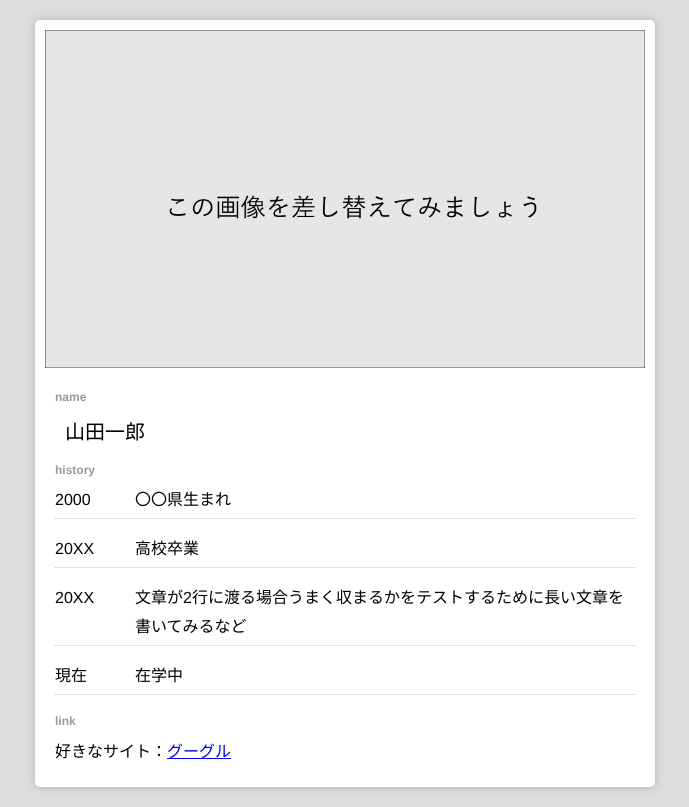
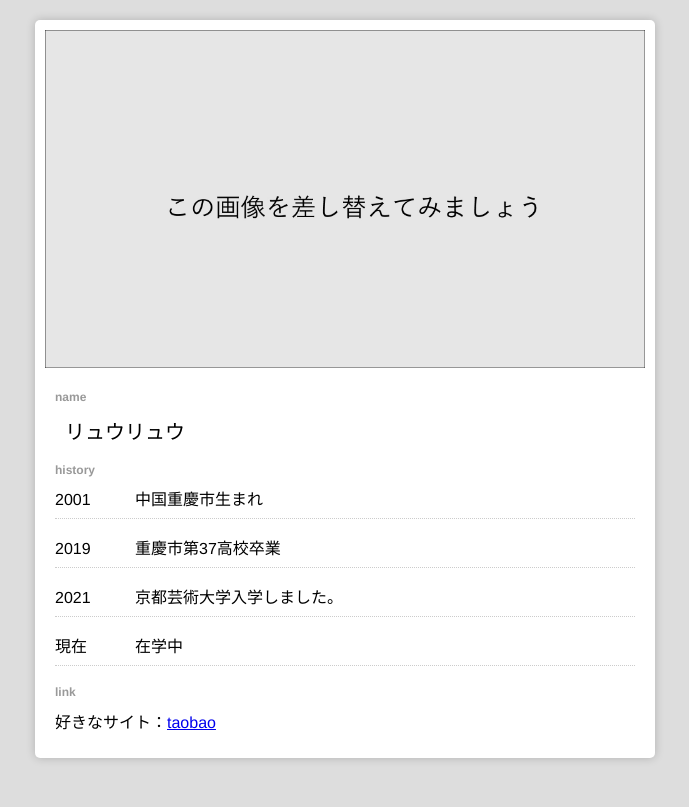
Before and after one commit to KUAD-XtechDesign/simple_page-ryuryru, a plain HTML site: page index.html in a window 1280 px wide. Shown: the whole page, without its empty margins (295-984 px from the left). Drawn offline with Linux system fonts and the light colour scheme.

Commit message:
Update index.html

```diff
--- a/index.html
+++ b/index.html
@@ -19,19 +19,19 @@
       <!-- 個人情報なので注意 -->
       <div class="profile">
         <h2 class="title">name</h2>
-        <h1 class="name">山田一郎</h1>
+        <h1 class="name">リュウリュウ</h1>
 
         <h2 class="title">history</h2>
         <ul class="history_list">
-          <li><div class="year">2000</div><div class="txt">〇〇県生まれ</div></li>
-          <li><div class="year">20XX</div><div class="txt">高校卒業</div></li>
-          <li><div class="year">20XX</div><div class="txt">文章が2行に渡る場合うまく収まるかをテストするために長い文章を書いてみるなど</div></li>
+          <li><div class="year">2001</div><div class="txt">中国重慶市生まれ</div></li>
+          <li><div class="year">2019</div><div class="txt">重慶市第37高校卒業</div></li>
+          <li><div class="year">2021</div><div class="txt">京都芸術大学入学しました。</div></li>
           <li><div class="year">現在</div><div>在学中</div></li>
         </ul>
 
         <h2 class="title">link</h2>
         <div>
-          好きなサイト：<a href="https://google.com" target="_blank">グーグル</a>
+          好きなサイト：<a href="https://world.taobao.com/" target="_blank">taobao</a>
         </div>
 
       </div>
```
